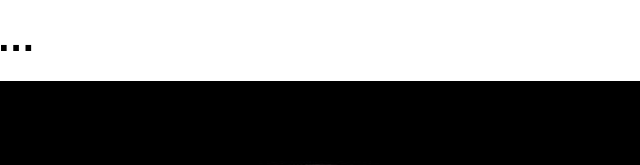
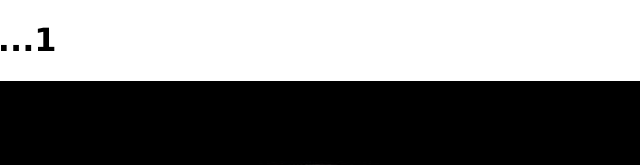
Before and after one commit to jayhhwang/jayhhwang.github.io, a plain HTML site: page index.html in a window 1280 px wide. Shown: the top 165 px of the page, 321-961 px from the left. Drawn offline with Linux system fonts and the light colour scheme.

Commit message:
Update index.html

```diff
--- a/index.html
+++ b/index.html
@@ -1,7 +1,7 @@
 <!DOCTYPE html>
 <html>
 <head>
-  <h1>Welcome! Testing...</h1>
+  <h1>Welcome! Testing...1</h1>
 <meta name="viewport" content="width=device-width, initial-scale=1">
 <style>
 * {box-sizing: border-box}
```
